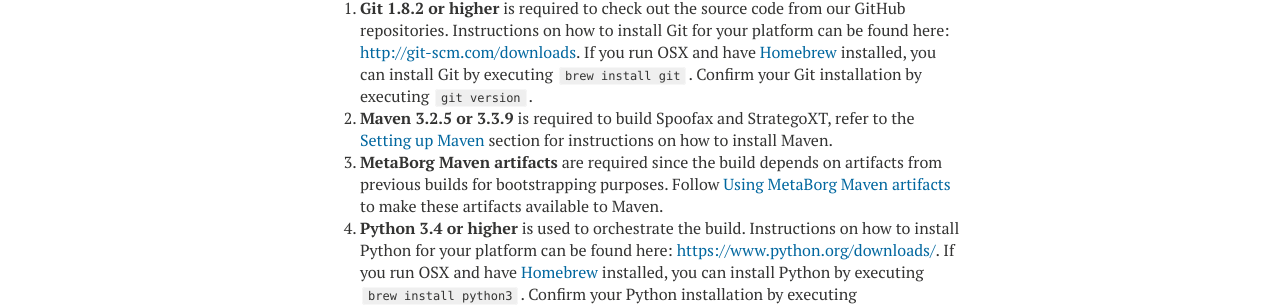
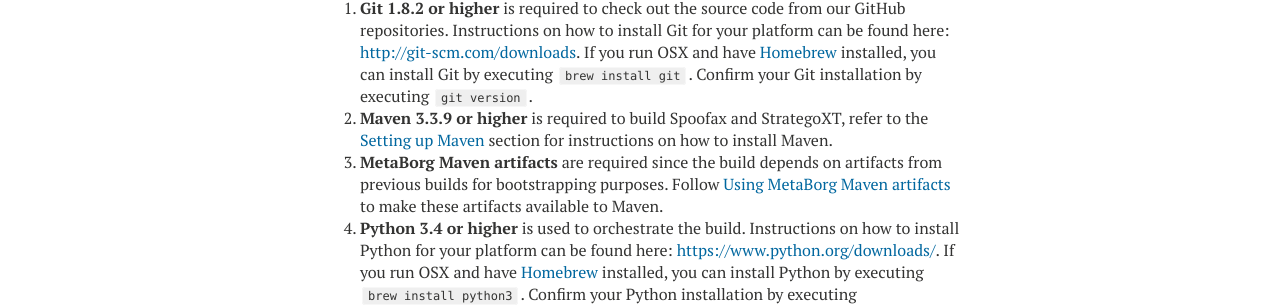
Before and after one commit to MartijnDwars/metaborg.github.io, a Jekyll site: the page built from dev/build/index.md, in a window 1280 px wide and 900 px high. Shown: the part 408-714 px from the top of the window. Built offline with Jekyll 4.4.1, drawn with Linux system fonts in a browser that asks for light colours; nearby versions of some CDN libraries; some of the changed text lies outside the part shown.

Commit message:
Require Maven 3.3.9 or higher

```diff
--- a/dev/build/spoofax-and-strategoxt.md
+++ b/dev/build/spoofax-and-strategoxt.md
@@ -9,7 +9,7 @@
 ## Requirements
 
 1. **Git 1.8.2 or higher** is required to check out the source code from our GitHub repositories. Instructions on how to install Git for your platform can be found here: <http://git-scm.com/downloads>. If you run OSX and have [Homebrew](http://brew.sh/) installed, you can install Git by executing `brew install git`. Confirm your Git installation by executing `git version`.
-2. **Maven 3.2.5 or 3.3.9** is required to build Spoofax and StrategoXT, refer to the [Setting up Maven](/dev/maven/#setting-up-maven) section for instructions on how to install Maven.
+2. **Maven 3.3.9 or higher** is required to build Spoofax and StrategoXT, refer to the [Setting up Maven](/dev/maven/#setting-up-maven) section for instructions on how to install Maven.
 3. **MetaBorg Maven artifacts** are required since the build depends on artifacts from previous builds for bootstrapping purposes. Follow [Using MetaBorg Maven artifacts](/dev/maven/#using-metaborg-maven-artifacts) to make these artifacts available to Maven.
 4. **Python 3.4 or higher** is used to orchestrate the build. Instructions on how to install Python for your platform can be found here: <https://www.python.org/downloads/>. If you run OSX and have [Homebrew](http://brew.sh/) installed, you can install Python by executing `brew install python3`. Confirm your Python installation by executing `python3 --version`.
 5. **Pip 7.0.3 or higher** is used to download some python dependencies. A version comes preinstalled with Python 3, but you need to make sure that you have version 7.0.3 or higher. To upgrade to the newest version use `pip install --upgrade pip` or `pip3 install --upgrade pip`, depending on if your OS uses a different pip for Python 3. Confirm using `pip --version` or `pip3 --version`.
--- a/dev/build/spoofax-language.md
+++ b/dev/build/spoofax-language.md
@@ -4,7 +4,7 @@
 
 ## Requirements
 
-1. **Maven 3.2.5 or 3.3.9** is required to build Spoofax languages, refer to the [Setting up Maven](/dev/maven/#setting-up-maven) section for instructions on how to install Maven.
+1. **Maven 3.3.9 or higher** is required to build Spoofax languages, refer to the [Setting up Maven](/dev/maven/#setting-up-maven) section for instructions on how to install Maven.
 2. **MetaBorg Maven artifacts** are required since languages depend on several MetaBorg artifacts. Follow [Using MetaBorg Maven artifacts](/dev/maven/#using-metaborg-maven-artifacts) to make these artifacts available to Maven.
 
 ## Building the language
```
Also changed, not shown: dev/maven/setup.md (+1 -1 lines).
